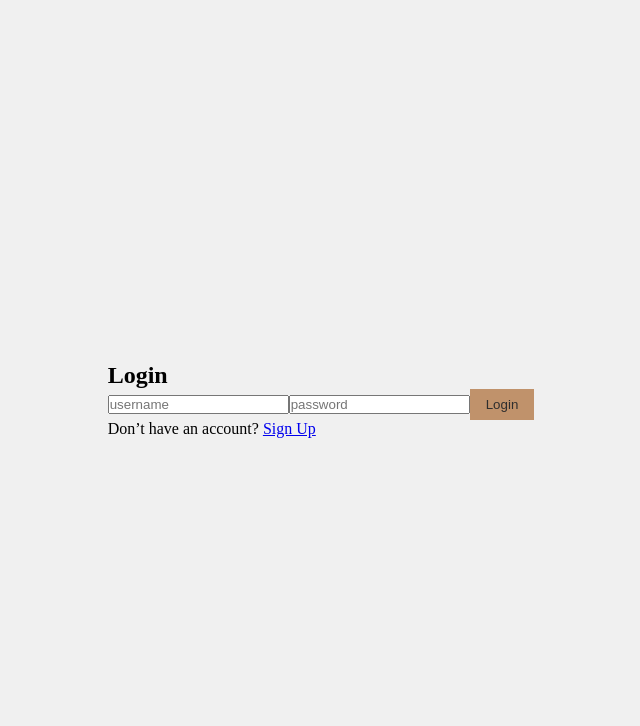
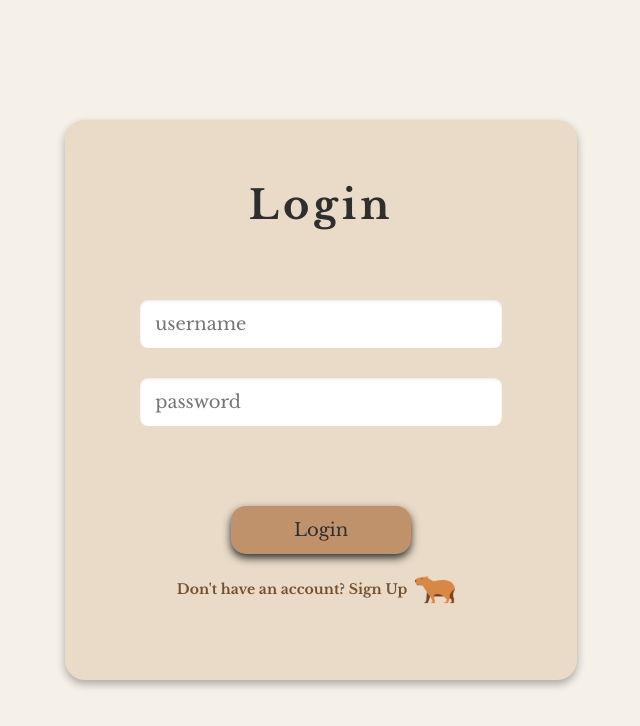
Before and after one commit to tsc221645/capiapp, a Vue app in the folder capiapp/: page /login in a window 1280 px wide. Shown: the top 726 px of the page, without its empty margins (319-959 px from the left). Built offline with nearby package versions, Linux system fonts and the light colour scheme.

Commit message:
feat: initial login page aesthetics

```diff
--- a/capiapp/src/components/LoginPage.vue
+++ b/capiapp/src/components/LoginPage.vue
@@ -1,16 +1,19 @@
 <template>
-    <div class="login-container">
-        <form @submit.prevent="handleLogin">
-        <h2>Login</h2>
-        <input type="text" v-model="username" placeholder="username" required />
-        <input type="password" v-model="password" placeholder="password" required />
-        <button type="submit">Login</button>
-        <p>
-            Don’t have an account?
-            <router-link to="/signup">Sign Up</router-link>
-        </p>
-        </form>
-  </div>
+    <div class = "login-page">
+        <div class="login-wrapper">
+            <div class="login-card">
+            <h2>Login</h2>
+            <input type="text" v-model="username" placeholder="username" />
+            <input type="password" v-model="password" placeholder="password" />
+            <button @click="handleLogin">Login</button>
+
+            <div  class="logo signup-text">
+                <span><router-link to="/signup">Don't have an account? Sign Up</router-link></span>
+                <img src="../assets/capybara_logo.png" alt="Capybara Logo" class="logo-img" />
+            </div>
+        </div>
+    </div>
+    </div>
 
 </template>
 
@@ -36,13 +39,106 @@ export default{
 </script>
 
 <style>
-.login-container {
-    display: flex;
-    flex-direction: column;
-    align-items: center;
-    justify-content: center;
-    height: 100vh;
-    background-color: #f0f0f0;
+
+html, body {
+  margin: 0;
+  padding: 0;
+  background-color: var(--bg-color);
+  height: 100%;
+}
+
+* {
+  box-sizing: border-box;
+  margin: 0;
+  padding: 0;
+}
+
+
+.login-page {
+  background-color: var(--bg-color);
+  height: 100dvh;
+  font-family: 'Libre Baskerville', serif;
+}
+
+.login-wrapper {
+
+  height: 100vh;
+  display: flex;
+  align-items: center;
+  justify-content: center;
+}
+
+.login-card {
+  background: var(--primary-color);
+  align-items: center;
+  padding: 40px 30px;
+  border-radius: 20px;
+  box-shadow: 0 4px 8px rgba(0,0,0,0.3);
+  width: 40vw;
+  height: 70vh;
+  justify-content: center;
+  text-align: center;
+}
+
+.login-card h2 {
+  margin-top: 20px;
+  margin-bottom: 70px;
+  color: var(--text-color);
+  letter-spacing: 0.1em;
+  font-size: clamp(2.5rem, 80vw, 1rem);
+}
+
+.login-card input {
+  align-items: center;
+  width: 80%;
+  height: 10%;
+  font-family: 'Libre Baskerville', serif;
+  font-size: 18px;
+  padding: 15px;
+  margin-bottom: 30px;
+  border: none;
+  border-radius: 8px;
+  box-shadow: inset 0 1px 3px rgba(0,0,0,0.1);
+}
+
+.login-card button {
+  margin-top: 50px;;
+  background: var(--accent-color-1);
+  color: var(--text-color);
+  border: none;
+  padding: 10px;
+  border-radius: 15px;
+  width: 40%;
+  height: 10%;
+  cursor: pointer;
+  box-shadow: 0px 4px 8px var(--text-color);
+  font-size: 18px;
+  font-family: 'Libre Baskerville', serif;
+  transition: background 0.2s;
+}
+
+.login-card button:hover {
+  background: var(--accent-color-4);
+    color: var(--bg-color);
+}
+
+.signup-text {
+  margin-top: 15px;
+  font-size: 14px;
+  color: var(--text-color);
+  display: flex;
+  justify-content: center;
+  align-items: center;
+  gap: 8px;
+}
+.signup-text a{
+  color: var(--accent-color-4);
+  font-weight: bold;
+  text-decoration: none;
+}
+
+.signup-text a:hover {
+  text-decoration: underline;
 }
 
 
```
